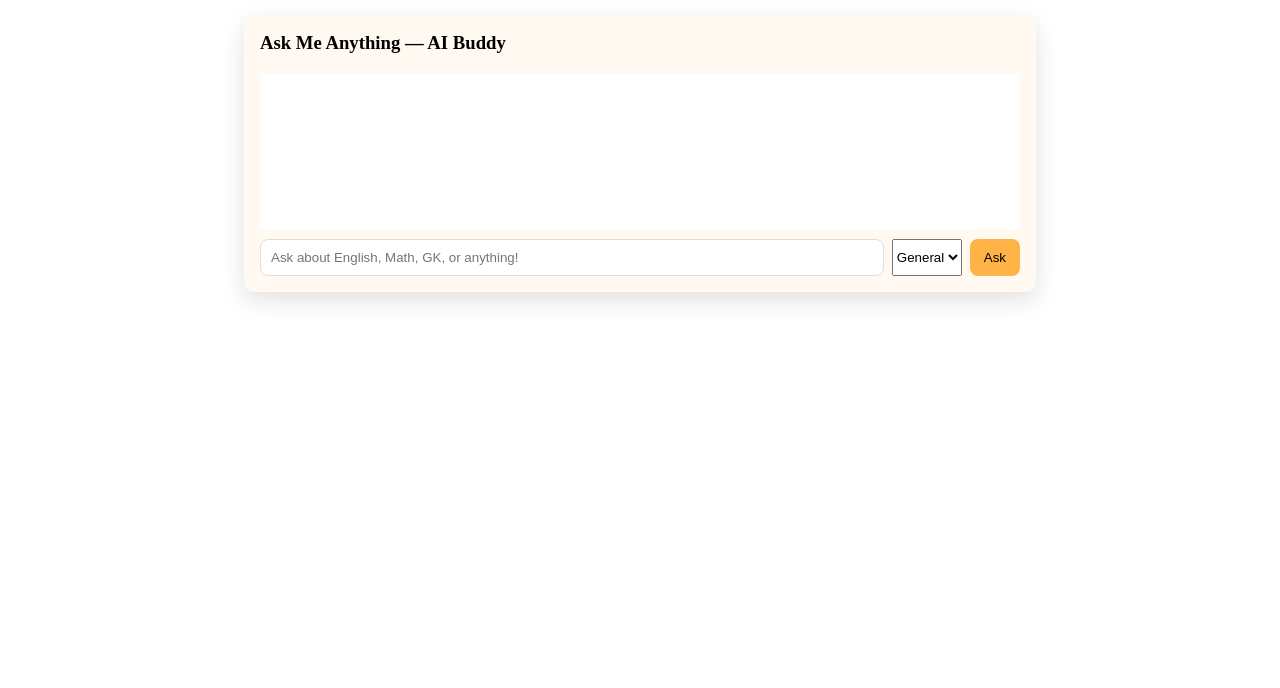
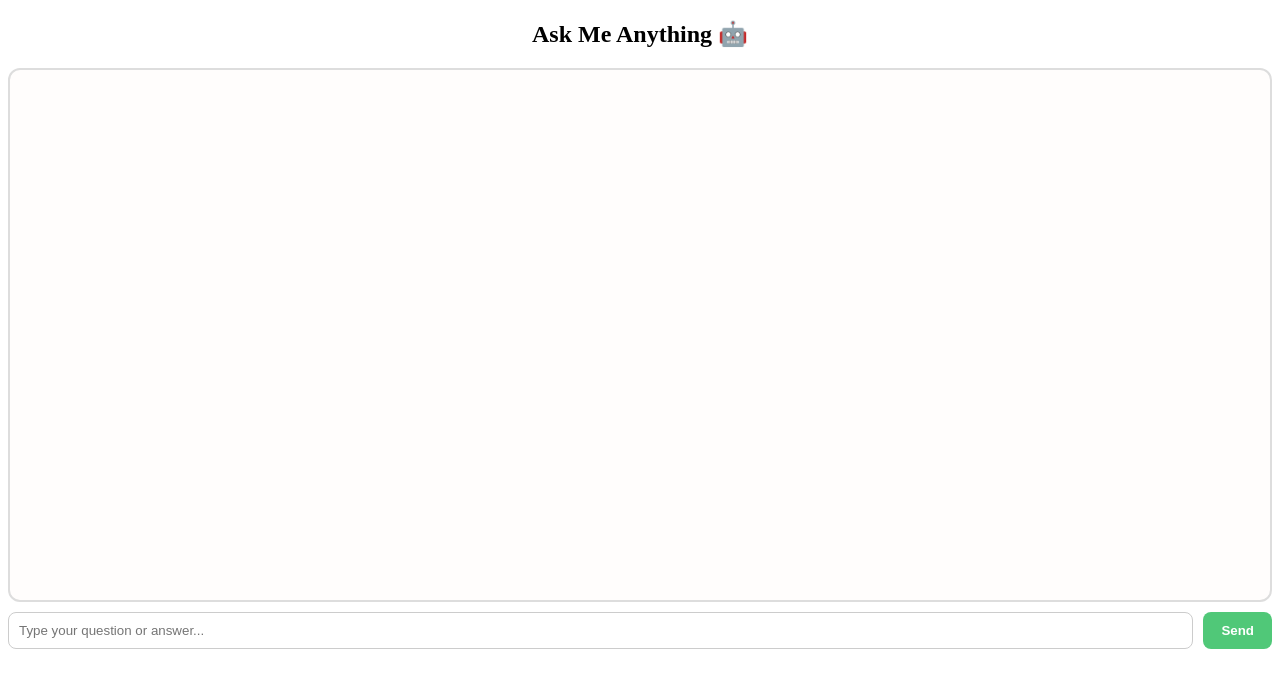
Before and after one commit to PrathameshBirajdar/aibuddy, a Django app: template chat/templates/chat/ask_me_anything.html in a window 1280 px wide. Shown: the top 688 px of the page. Run offline with Django 5.2, Linux system fonts and the light colour scheme; the template is opened without the code that fills it, so the values that code supplies are empty.

Commit message:
Add Ask Me Anything + AI Chat features with quiz and image generation

```diff
--- a/chat/apps.py
+++ b/chat/apps.py
@@ -1,7 +1,6 @@
-# aibuddy/chat/apps.py
 from django.apps import AppConfig
 
 class ChatConfig(AppConfig):
     default_auto_field = "django.db.models.BigAutoField"
-    name = "chat"
+    name = "aibuddy.chat"  # ✅ must match import path exactly
     verbose_name = "AI Buddy Chat"
--- a/chat/templates/chat/ask_me_anything.html
+++ b/chat/templates/chat/ask_me_anything.html
@@ -1,67 +1,186 @@
-<!-- aibuddy/chat/templates/chat/ask_me_anything.html -->
-{% load static %}
-<div id="ask-me-anything"
-    style="width:100%; max-width:760px; margin: 16px auto; background:#fff9f2; border-radius:10px; padding:16px; box-shadow:0 8px 24px rgba(0,0,0,.12);">
-    <h3 style="margin-top:0;">Ask Me Anything — AI Buddy</h3>
-    <div id="ama-body" style="min-height:140px; max-height:320px; overflow:auto; padding:8px; background:#fff;"></div>
-    <div style="display:flex; gap:8px; margin-top:10px;">
-        <input id="ama-input" type="text" placeholder="Ask about English, Math, GK, or anything!"
-            style="flex:1; padding:10px; border-radius:8px; border:1px solid #ddd;">
-        <select id="ama-context">
-            <option value="general">General</option>
-            <option value="english">English</option>
-            <option value="math">Math</option>
-            <option value="gk">GK</option>
-            <option value="quiz">Quiz</option>
-        </select>
-        <button id="ama-send"
-            style="background:#ffb347; border:none; padding:10px 14px; border-radius:8px;">Ask</button>
-    </div>
-</div>
+<!DOCTYPE html>
+<html lang="en">
 
-<script>
-    (function () {
-        const btn = document.getElementById('ama-send');
-        const input = document.getElementById('ama-input');
-        const body = document.getElementById('ama-body');
-        const ctx = document.getElementById('ama-context');
-
-        function append(text, who = 'bot') {
-            const el = document.createElement('div');
-            el.style.margin = '8px 0';
-            const bubble = document.createElement('div');
-            bubble.textContent = text;
-            bubble.style.padding = '8px 12px';
-            bubble.style.borderRadius = '10px';
-            bubble.style.maxWidth = '85%';
-            if (who === 'user') {
-                bubble.style.background = '#2f80ed'; bubble.style.color = '#fff'; bubble.style.marginLeft = '15%';
-            } else {
-                bubble.style.background = '#f1f6ff'; bubble.style.color = '#111';
-            }
-            el.appendChild(bubble); body.appendChild(el);
-            body.scrollTop = body.scrollHeight;
+<head>
+    <meta charset="UTF-8">
+    <meta name="viewport" content="width=device-width, initial-scale=1.0">
+    <title>Ask Me Anything</title>
+    <style>
+        #amaChatBox {
+            display: flex;
+            flex-direction: column;
+            height: 500px;
+            overflow-y: auto;
+            background: #fffdfc;
+            border-radius: 12px;
+            padding: 15px;
+            border: 2px solid #ddd;
         }
 
-        async function send() {
-            const q = input.value.trim();
-            if (!q) return;
-            append(q, 'user'); input.value = '';
-            const loading = append('🤖 Thinking...', 'bot');
-            try {
-                const r = await fetch("{% url 'chat:chat_api' %}", {
-                    method: 'POST',
-                    headers: { 'Content-Type': 'application/json' },
-                    body: JSON.stringify({ message: q, name: 'Buddy', context: ctx.value })
+        .msg {
+            max-width: 75%;
+            padding: 10px 15px;
+            margin: 8px 0;
+            border-radius: 12px;
+            line-height: 1.4;
+            word-wrap: break-word;
+        }
+
+        .msg.user {
+            background: #a4c8ff;
+            align-self: flex-end;
+        }
+
+        .msg.bot {
+            background: #f4f4f4;
+            align-self: flex-start;
+        }
+
+        .msg img {
+            max-width: 200px;
+            border-radius: 10px;
+            margin-top: 5px;
+            display: block;
+        }
+
+        #amaInputBar {
+            display: flex;
+            margin-top: 10px;
+            gap: 10px;
+        }
+
+        #amaMessage {
+            flex: 1;
+            padding: 10px;
+            border-radius: 8px;
+            border: 1px solid #ccc;
+            outline: none;
+        }
+
+        #amaSendBtn {
+            background-color: #50c878;
+            color: white;
+            border: none;
+            border-radius: 8px;
+            padding: 10px 18px;
+            cursor: pointer;
+            font-weight: bold;
+        }
+
+        #amaSendBtn:hover {
+            background-color: #3ca05c;
+        }
+
+        #quizOptions {
+            margin-top: 10px;
+            display: flex;
+            flex-wrap: wrap;
+            gap: 10px;
+        }
+
+        .quiz-option {
+            background: #9cc7ff;
+            border: none;
+            border-radius: 8px;
+            padding: 8px 15px;
+            cursor: pointer;
+        }
+
+        .quiz-option:hover {
+            background: #6aa5ff;
+        }
+    </style>
+</head>
+
+<body>
+    <h2 style="text-align:center;">Ask Me Anything 🤖</h2>
+    <div id="amaChatBox"></div>
+
+    <div id="amaInputBar">
+        <input type="text" id="amaMessage" placeholder="Type your question or answer..." />
+        <button id="amaSendBtn">Send</button>
+    </div>
+
+    <script>
+        const chatBox = document.getElementById("amaChatBox");
+        const input = document.getElementById("amaMessage");
+        const sendBtn = document.getElementById("amaSendBtn");
+
+        function appendMessage(content, type = "bot") {
+            const msgDiv = document.createElement("div");
+            msgDiv.className = `msg ${type}`;
+
+            if (content.startsWith("http")) {
+                const img = document.createElement("img");
+                img.src = content;
+                msgDiv.appendChild(img);
+            } else {
+                msgDiv.innerHTML = content;
+            }
+
+            chatBox.appendChild(msgDiv);
+            chatBox.scrollTop = chatBox.scrollHeight;
+        }
+
+        async function sendMessage() {
+            const text = input.value.trim();
+            if (!text) return;
+
+            appendMessage(text, "user");
+            input.value = "";
+
+            const res = await fetch("/chat/api/chat/", {
+                method: "POST",
+                headers: { "Content-Type": "application/json" },
+                body: JSON.stringify({
+                    message: text,
+                    name: "Buddy",
+                    context: "ask_me_anything",
+                }),
+            });
+
+            const data = await res.json();
+
+            if (data.image) appendMessage(data.image, "bot");
+            if (data.response) appendMessage(data.response, "bot");
+
+            if (data.quiz_options) {
+                const optionsContainer = document.createElement("div");
+                optionsContainer.id = "quizOptions";
+                optionsContainer.style.marginTop = "10px";
+
+                data.quiz_options.forEach((opt) => {
+                    const btn = document.createElement("button");
+                    btn.className = "quiz-option";
+                    btn.textContent = opt;
+                    btn.onclick = () => handleQuizAnswer(opt);
+                    optionsContainer.appendChild(btn);
                 });
-                const data = await r.json();
-                loading.textContent = data.response || data.error || '⚠️ Something went wrong';
-            } catch (e) {
-                loading.textContent = '❌ Connection error';
+
+                chatBox.appendChild(optionsContainer);
+                chatBox.scrollTop = chatBox.scrollHeight;
             }
         }
 
-        btn.addEventListener('click', send);
-        input.addEventListener('keydown', (e) => { if (e.key === 'Enter') send(); });
-    })();
-</script>
+        async function handleQuizAnswer(answer) {
+            appendMessage(`👉 My answer: ${answer}`, "user");
+            const res = await fetch("/chat/api/chat/", {
+                method: "POST",
+                headers: { "Content-Type": "application/json" },
+                body: JSON.stringify({
+                    message: answer,
+                    name: "Buddy",
+                    context: "quiz_followup",
+                }),
+            });
+            const data = await res.json();
+            appendMessage(data.response, "bot");
+        }
+
+        sendBtn.onclick = sendMessage;
+        input.addEventListener("keydown", (e) => e.key === "Enter" && sendMessage());
+    </script>
+
+</body>
+
+</html>
```
Also changed, not shown: chat/views.py (+123 -51 lines).
